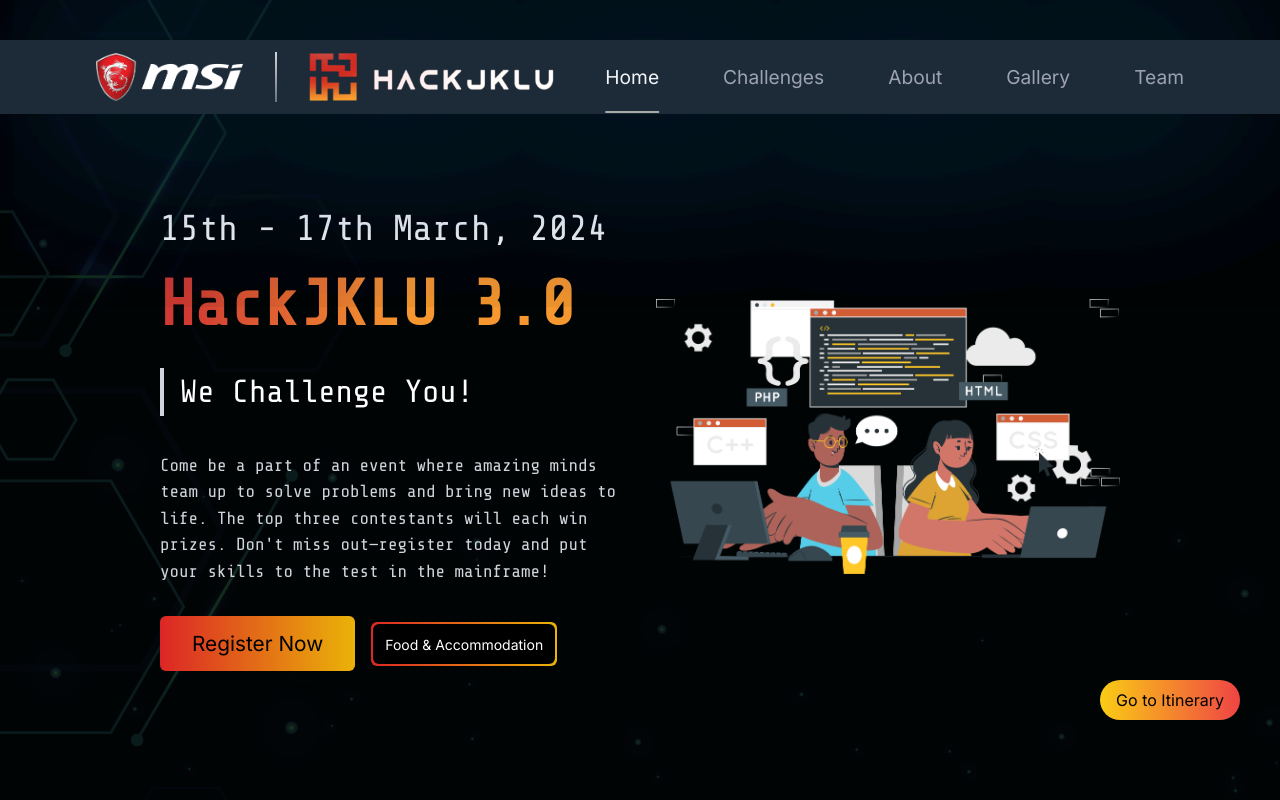
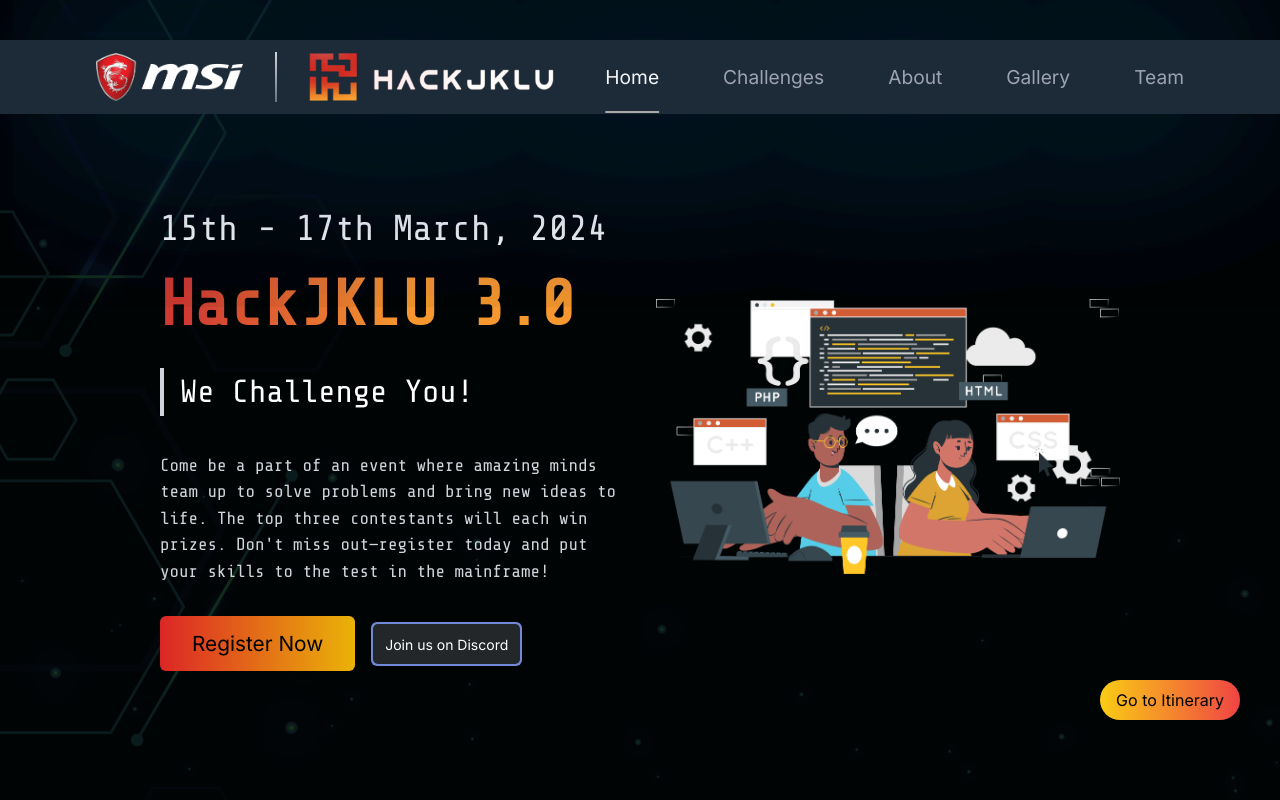
Before and after one commit to adistrim/hackJKLUv3, a Next.js app: page / in a window 1280 px wide. Shown: the top 800 px of the page. Built offline with nearby package versions, Linux system fonts and the light colour scheme.

Commit message:
Accomodation updated to Discord, sponsors updated

```diff
--- a/src/app/components/home.tsx
+++ b/src/app/components/home.tsx
@@ -54,18 +54,17 @@ const HomeComponent = () => {
           </p>
           <div className="hidden md:flex items-center justify-between">
             <RegisterBtn/>
-            <NextLink href="https://ticketify.hackjklu.com" passHref>
+            <NextLink href="https://hackjklu.com/discord" passHref>
               <div className={`ml-4 relative ${inter.className}`}>
-                <div className="rounded-md bg-gradient-to-r from-red-600 to-yellow-500 p-0.5">
-                  <div className="rounded-md items-center justify-center bg-black px-3 py-2">
-                    <span className="text-white text-sm">Food & Accommodation</span>
+                <div className="rounded-md bg-[#7289da] p-0.5">
+                  <div className="rounded-[0.3rem] items-center justify-center bg-[#23272a] py-2 px-3">
+                    <span className="text-white text-sm">Join us on Discord</span>
                   </div>
                 </div>
               </div>
             </NextLink>
+
           </div>
-
-
         </div>
 
         <div className="w-4/5  md:w-1/2 ml-[2rem] flex justfiy-center items-center">
@@ -90,15 +89,15 @@ const HomeComponent = () => {
           <RegisterBtn />
         </div>
         <div className="md:hidden flex items-center justify-between">
-          <NextLink href="https://ticketify.hackjklu.com" passHref>
-            <div className={`relative ${inter.className}`}>
-              <div className="rounded-md bg-gradient-to-r from-red-600 to-yellow-500 p-0.5">
-                <div className="rounded-md items-center justify-center bg-black px-3 py-2">
-                  <span className="text-white text-sm">Food & Accommodation</span>
-                </div>
+        <NextLink href="https://hackjklu.com/discord" passHref>
+          <div className={`relative ${inter.className}`}>
+            <div className="rounded-md bg-[#7289da] p-0.5">
+              <div className="rounded-[0.3rem] items-center justify-center bg-[#23272a] px-3 py-2">
+                <span className="text-white text-sm">Join us on Discord</span>
               </div>
             </div>
-          </NextLink>
+          </div>
+        </NextLink>
         </div>
       </div>
       <Image
--- a/src/app/data/sponsors.json
+++ b/src/app/data/sponsors.json
@@ -50,6 +50,11 @@
         "website": "https://streamyard.com/"
     },
     {
+        "name": "Pantone",
+        "photo": "/sponsors/pantone.jpg",
+        "website": "https://www.pantone.com/"
+    },
+    {
         "name": "Devfolio",
         "photo": "/sponsors/devfolio.png",
         "website": "https://devfolio.co/",
@@ -66,5 +71,11 @@
         "photo": "/sponsors/devs-dungeon.png",
         "website": "https://devs-dungeon.github.io/bio/",
         "type": "Community Partner"
+    },
+    {
+        "name": "The Dev Army",
+        "photo": "/sponsors/devarmy.png",
+        "website": "https://thedevarmy.com/",
+        "type": "Community Partner"
     }
 ]
```
Also changed, not shown: public/sponsors/devarmy.png (added), public/sponsors/pantone.jpg (added).
